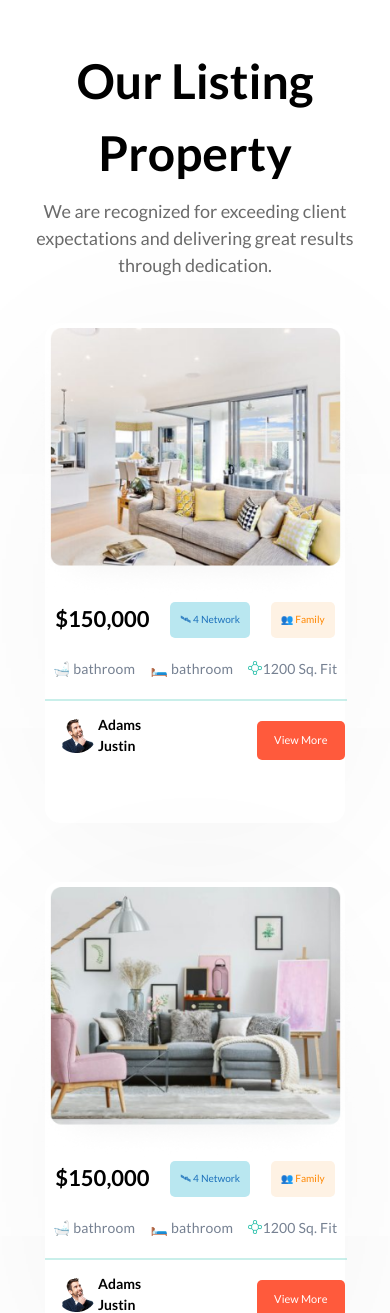
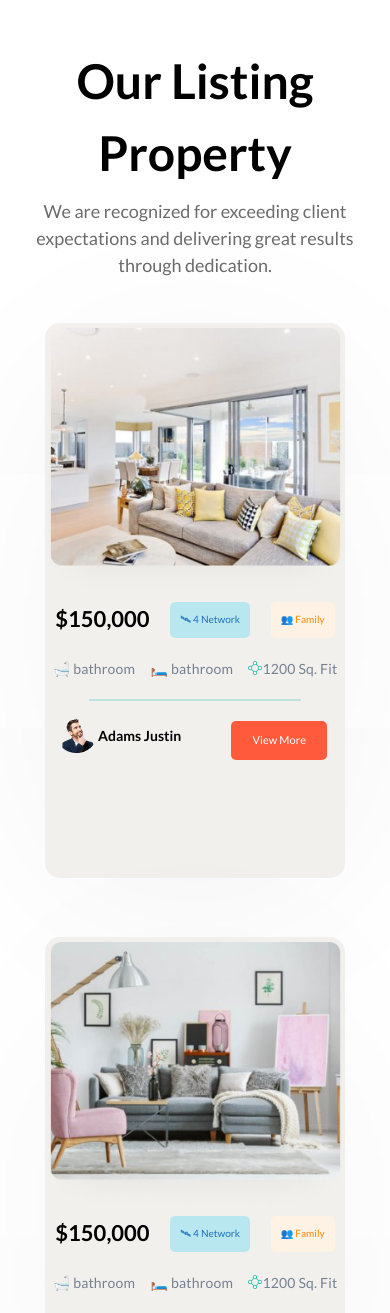
Before and after one commit to ostapzat/RealEstate, a website: page src/index.html in a window 390 px wide. Shown: the part 2829-4142 px from the top of the page. Drawn offline with nearby package versions, Linux system fonts and the light colour scheme.

Commit message:
fixed adaption

```diff
--- a/src/sass/base/_mixins.scss
+++ b/src/sass/base/_mixins.scss
@@ -37,7 +37,7 @@
         display: none;
       }
     }
-    &__smallimgblock {
+    &__imgblock {
       .world__smallimg {
         display: flex;
       }
@@ -196,6 +196,9 @@
       font-weight: 700;
       background: rgba(4, 2, 21, 0.8);
     }
+  }
+  .propety__button {
+    font-size: 11px;
   }
 }
 @media (max-width: 762px) {
@@ -364,7 +367,14 @@
     }
   }
 }
-@media (max-width: 405px) {
+@media (max-width: 407px) {
+  .propety__button {
+    font-size: 9px;
+    margin-left: 50px;
+  }
+  .propety .card {
+    min-height: 477px;
+  }
   .main .nav .hamburger {
     left: 40px;
   }
@@ -410,6 +420,7 @@
     }
     &__img {
       display: none;
+      top: 10px;
     }
     &__subheader {
       width: 288px;
--- a/src/sass/blocks/_propety.scss
+++ b/src/sass/blocks/_propety.scss
@@ -28,7 +28,7 @@
   }
   hr {
     border: 1px solid rgba(46, 193, 172, 0.26);
-    width: 300px;
+    width: 70%;
     margin: 0 auto;
   }
   &__header {
@@ -52,8 +52,8 @@
   .card {
     margin-bottom: 59px;
     width: 370px;
-    height: 500px;
-    background: #ffffff;
+    height: 555px;
+    background: #f2f0ed;
     box-shadow: 0px 28px 243px -79px rgba(0, 0, 0, 0.16);
     border-radius: 15px;
     &__secondblock {
--- a/src/sass/style.scss
+++ b/src/sass/style.scss
@@ -38,9 +38,9 @@ body {
 @import "blocks/main";
 @import "blocks/world";
 @import "blocks/search";
+@import "blocks/propety";
 @import "blocks/hamburger";
 @import "blocks/accordion";
-@import "blocks/propety";
 @import "base/_mixins";
 // @import "base/laptop";
 // @import "base/laptopL";
```
Also changed, not shown: src/css/style.min.css.
